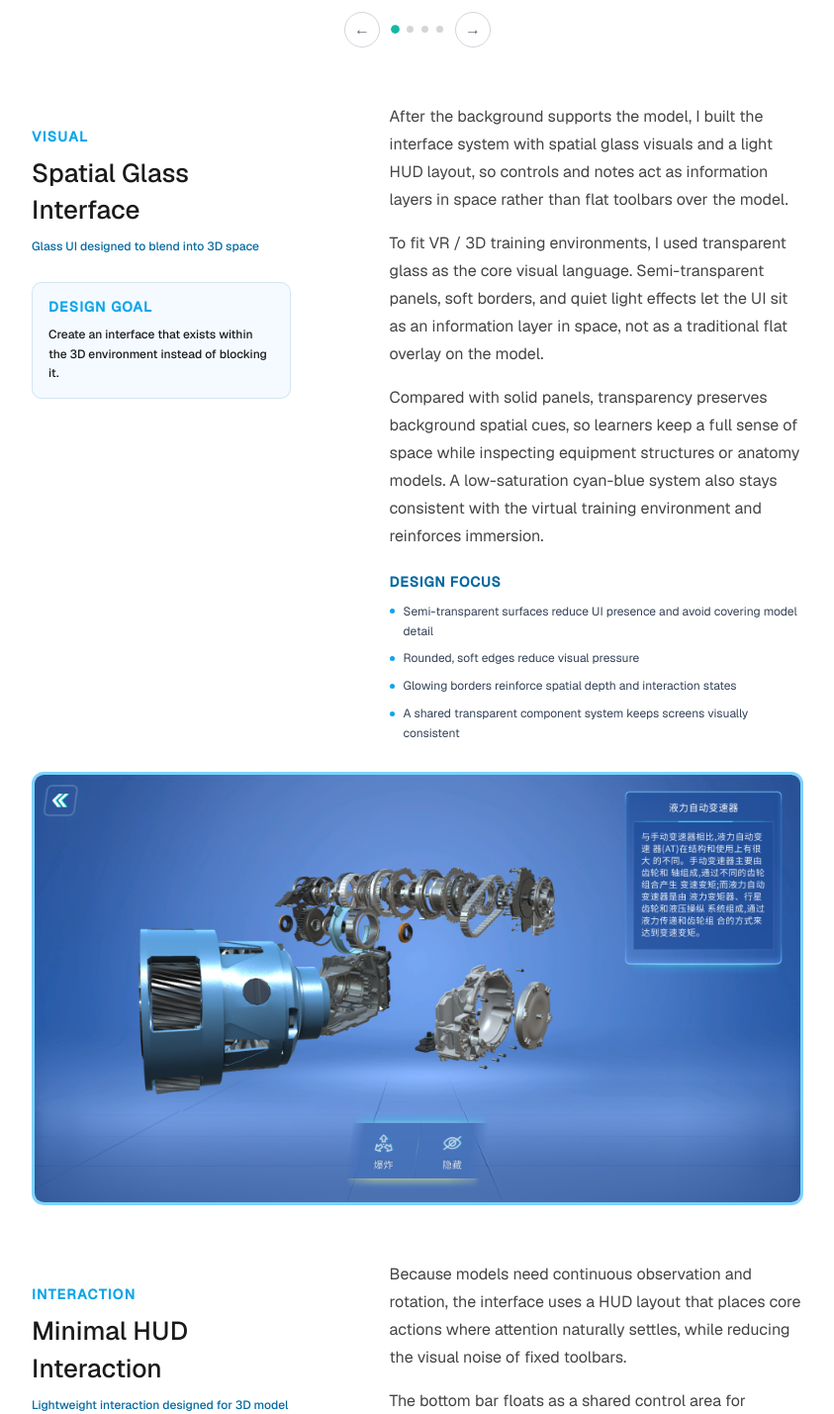
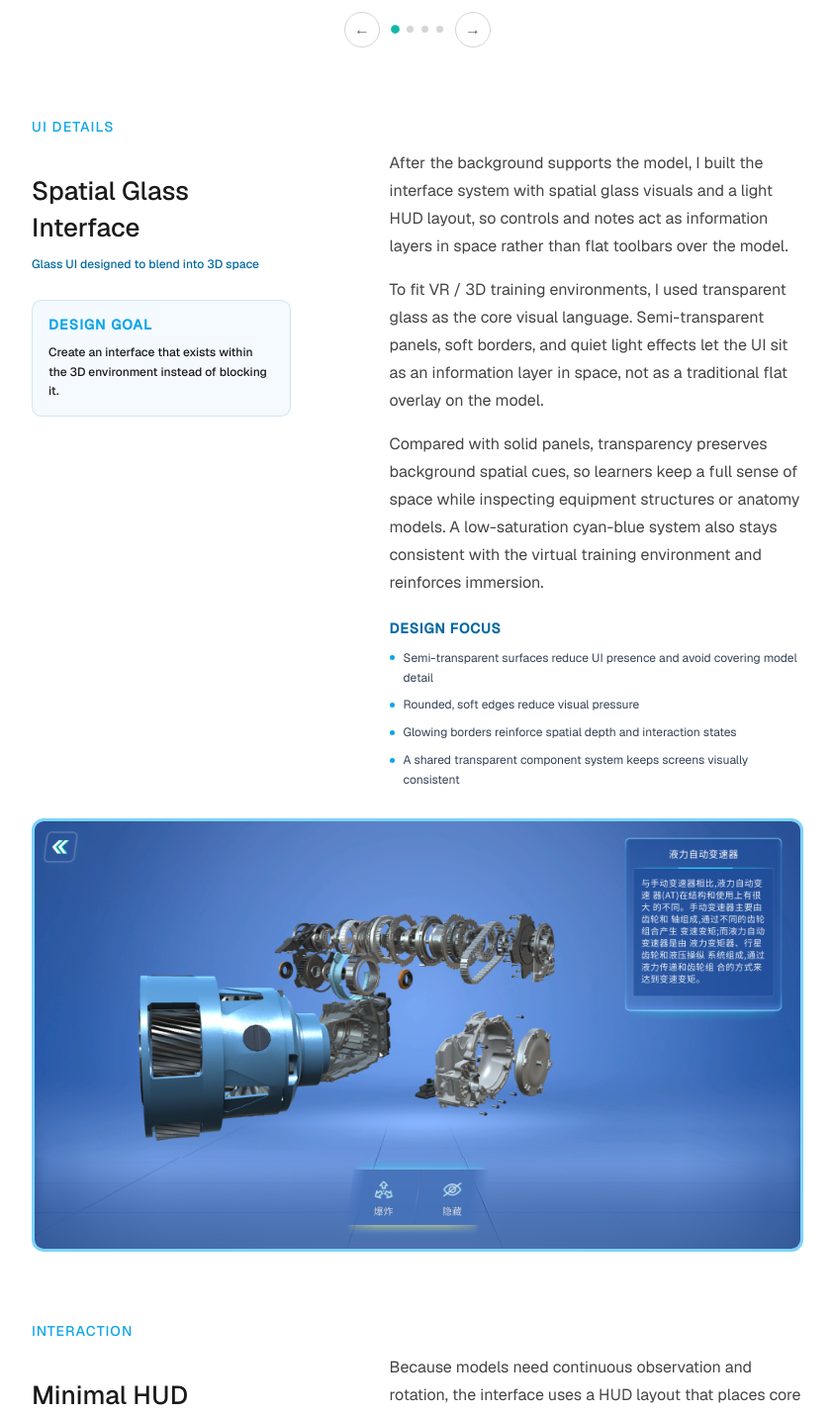
Before and after one commit to jaemin17/portfolio-pro, a Next.js app: page /en/projects/vr-education in a window 1280 px wide. Shown: the part 4226-5655 px from the top of the page at 99% size, without its empty margins (218-1061 px from the left). Built offline with nearby package versions, Linux system fonts and the light colour scheme.

Commit message:
Refine VR education UI system section hierarchy and copy.
Move module labels above the two-column layout, separate locale text cleanly, and tighten the glass UI module title wording.

```diff
--- a/src/app/[locale]/projects/biomedical-vr/biomedicalVr.module.css
+++ b/src/app/[locale]/projects/biomedical-vr/biomedicalVr.module.css
@@ -523,15 +523,6 @@
   gap: 8px;
   padding-top: 24px;
   align-content: start;
-}
-
-.uiSystemIndex {
-  margin: 0;
-  color: #0ea5e9;
-  font-size: var(--fs-label);
-  font-weight: 600;
-  letter-spacing: 0.1em;
-  text-transform: uppercase;
 }
 
 .uiSystemTitle {
--- a/src/app/[locale]/projects/vr-education/page.tsx
+++ b/src/app/[locale]/projects/vr-education/page.tsx
@@ -508,15 +508,15 @@ export default async function VrEducationPage({ params }: VrEducationPageProps)
               >
                 <div className={styles.uiSystemStack}>
                   <article className={styles.uiSystemModule}>
+                    <p className={styles.positioningLabel}>
+                      {t(locale, "UI细节", "UI Details")}
+                    </p>
                     <div className={styles.uiSystemModuleGrid}>
                       <header className={styles.uiSystemModuleHeader}>
-                        <p className={styles.uiSystemIndex}>
-                          {t(locale, "视觉", "Visual")}
-                        </p>
                         <h3 className={styles.uiSystemTitle}>
                           {t(
                             locale,
-                            "融入三维空间的玻璃态界面设计",
+                            "融入3D空间的玻璃态UI设计",
                             "Spatial Glass Interface",
                           )}
                         </h3>
@@ -618,11 +618,11 @@ export default async function VrEducationPage({ params }: VrEducationPageProps)
                   </article>
 
                   <article className={styles.uiSystemModule}>
+                    <p className={styles.positioningLabel}>
+                      {t(locale, "交互", "Interaction")}
+                    </p>
                     <div className={styles.uiSystemModuleGrid}>
                       <header className={styles.uiSystemModuleHeader}>
-                        <p className={styles.uiSystemIndex}>
-                          {t(locale, "交互", "Interaction")}
-                        </p>
                         <h3 className={styles.uiSystemTitle}>
                           {t(
                             locale,
```
Also changed, not shown: 1 other file (tests, documents, lock files or other folders).
